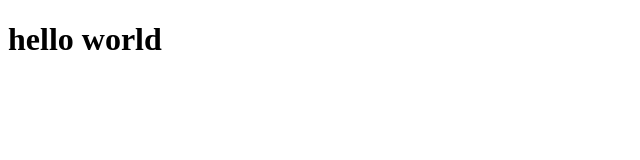
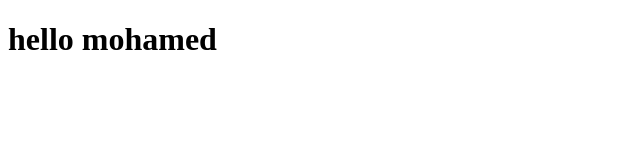
Before and after one commit to Bensaid1810/tpgit, a plain HTML site: page index.html in a window 1280 px wide. Shown: the whole page, without its empty margins (0-640 px from the left). Drawn offline with Linux system fonts and the light colour scheme.

Commit message:
branch mohamed

```diff
--- a/index.html
+++ b/index.html
@@ -6,7 +6,9 @@
     <title>Document</title>
 </head>
 <body>
-    <h1>hello world</h1>
+    <h1>hello mohamed
+
+    </h1>
 
 </body>
 </html>
```
